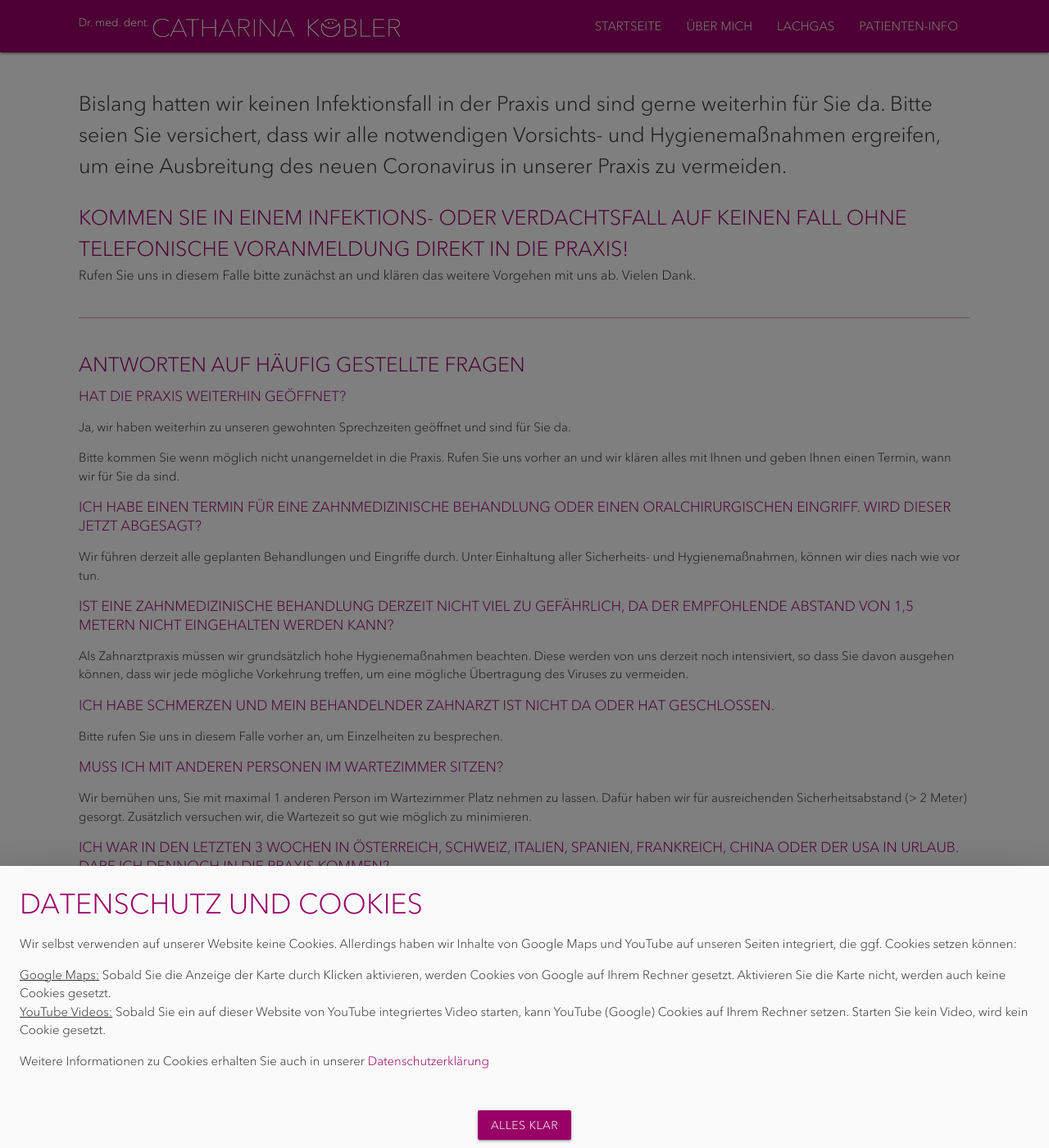
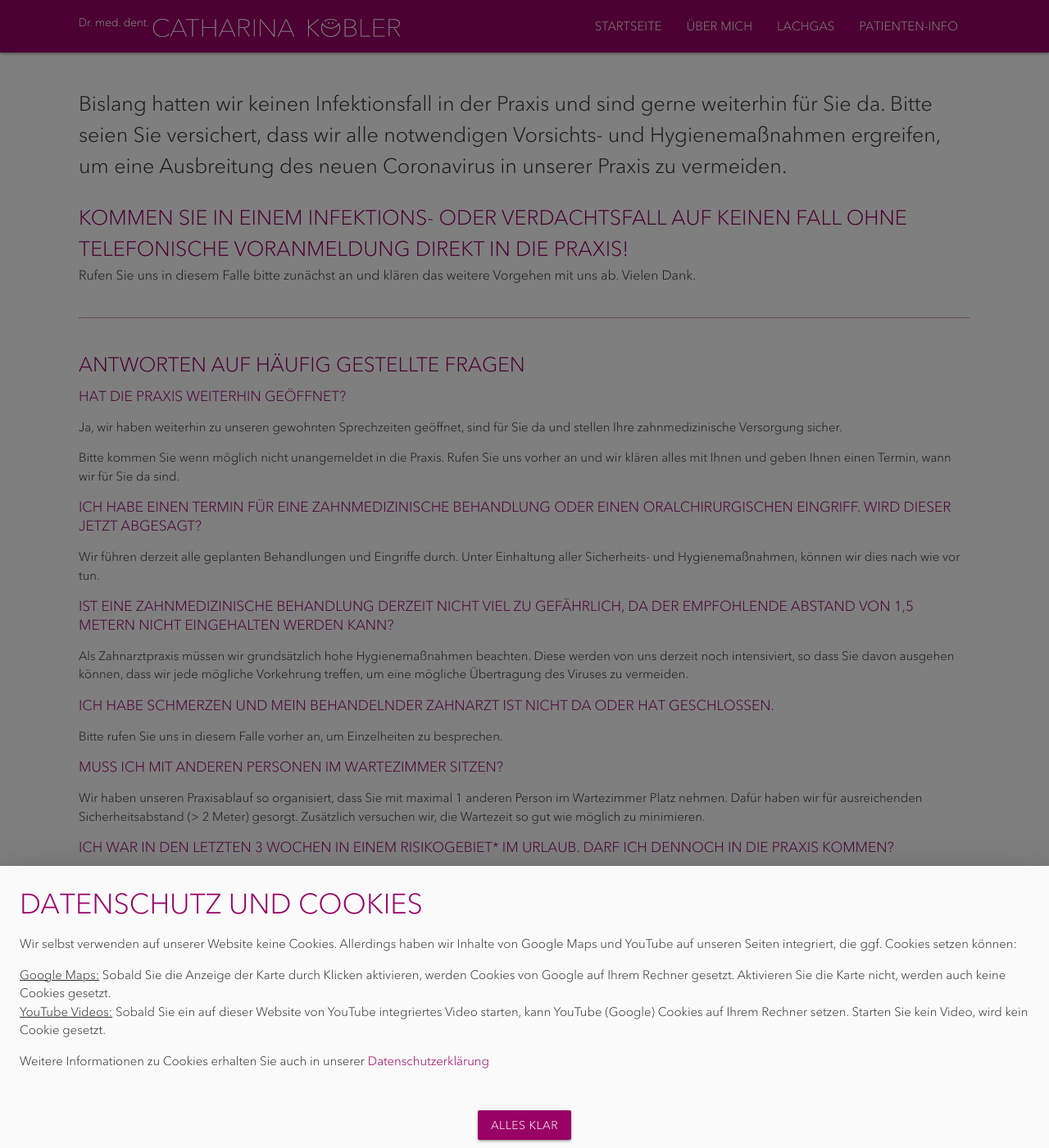
Before and after one commit to praxisdrkoebler/praxisdrkoebler.github.io, a Jekyll site: the page built from coronavirus.md, in a window 1280 px wide and 1400 px high, scrolled down 286 px. Shown: the whole window at 82% size. Built offline with Jekyll 4.4.1, drawn with Linux system fonts in a browser that asks for light colours.

Commit message:
update corona info

```diff
--- a/coronavirus.md
+++ b/coronavirus.md
@@ -24,7 +24,7 @@ permalink: coronavirus.html
 
 ###### Hat die Praxis weiterhin geöffnet?
 
-Ja, wir haben weiterhin zu unseren gewohnten Sprechzeiten geöffnet und sind für Sie da.
+Ja, wir haben weiterhin zu unseren gewohnten Sprechzeiten geöffnet, sind für Sie da und stellen Ihre zahnmedizinische Versorgung sicher.
 
 Bitte kommen Sie wenn möglich nicht unangemeldet in die Praxis.
 Rufen Sie uns vorher an und wir klären alles mit Ihnen und geben Ihnen einen Termin, wann wir für Sie da sind.
@@ -48,12 +48,14 @@ Bitte rufen Sie uns in diesem Falle vorher an, um Einzelheiten zu besprechen.
 
 ###### Muss ich mit anderen Personen im Wartezimmer sitzen?
 
-Wir bemühen uns, Sie mit maximal 1 anderen Person im Wartezimmer Platz nehmen zu lassen.
+Wir haben unseren Praxisablauf so organisiert, dass Sie mit maximal 1 anderen Person im Wartezimmer Platz nehmen.
 Dafür haben wir für ausreichenden Sicherheitsabstand (> 2 Meter) gesorgt.
 Zusätzlich versuchen wir, die Wartezeit so gut wie möglich zu minimieren.
 
 
-###### Ich war in den letzten 3 Wochen in Österreich, Schweiz, Italien, Spanien, Frankreich, China oder der USA in Urlaub. Darf ich dennoch in die Praxis kommen?
+###### Ich war in den letzten 3 Wochen in einem Risikogebiet* im Urlaub. Darf ich dennoch in die Praxis kommen?
+
+_* = Liste aller aktuellen Riskogebiete beim Robert Koch Institut: [https://www.rki.de/DE/Content/InfAZ/N/Neuartiges_Coronavirus/Risikogebiete.html](https://www.rki.de/DE/Content/InfAZ/N/Neuartiges_Coronavirus/Risikogebiete.html)_
 
 Bitte rufen Sie uns in diesem Falle vorher an.
 Wir besprechen das weitere Vorgehen mit Ihnen zunächst am Telefon.
--- a/index.html
+++ b/index.html
@@ -13,8 +13,10 @@ heroimg: cko1.jpg
 </div>
 
 <div class="container center-align text">
-  <p>
-    <a href="/coronavirus.html" class="btn btn-large orchid">Alle Infos zu unserem Umgang mit dem neuen Coronavirus</a>
+  <p class="flow-text" style="border: 2px solid #990066; border-radius: 2px; padding: 16px">
+    Auch während des Kontaktverbotes dürfen Sie weiterhin zum Zahnarzt gehen!<br/>
+    Wir sind weiterhin für Sie da und stellen die zahnmedizinische Versorgung sicher!<br/>
+    <a href="/coronavirus.html" class="btn btn-large orchid" style="height: fit-content">Alle Infos zu unserem Umgang mit dem neuen Coronavirus</a>
   </p>
   <p class="flow-text">Herzlich Willkommen!</p>
   <p>
```
